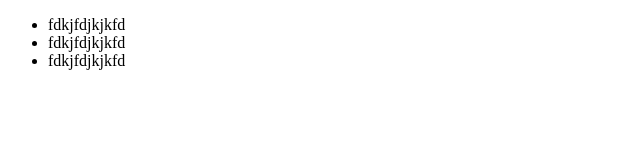
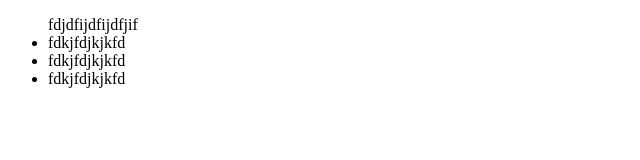
Before and after one commit to ZobairSoodi/binome, a plain HTML site: page index.html in a window 1280 px wide. Shown: the whole page, without its empty margins (0-640 px from the left). Drawn offline with Linux system fonts and the light colour scheme.

Commit message:
Update index.html

```diff
--- a/index.html
+++ b/index.html
@@ -9,6 +9,7 @@
 <body>
     <nav>
         <ul>
+            fdjdfijdfijdfjif
             <li>fdkjfdjkjkfd</li>
             <li>fdkjfdjkjkfd</li>
             <li>fdkjfdjkjkfd</li>
```
